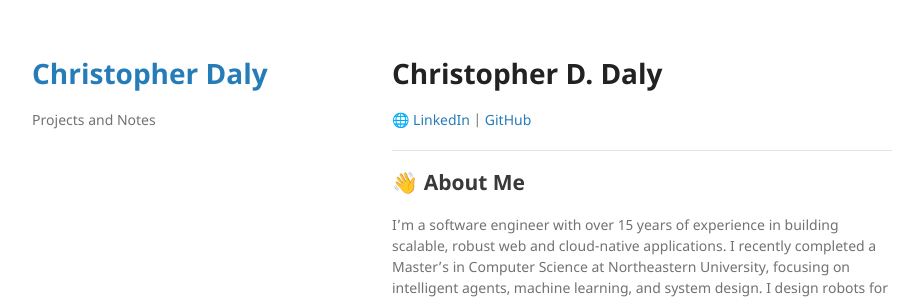
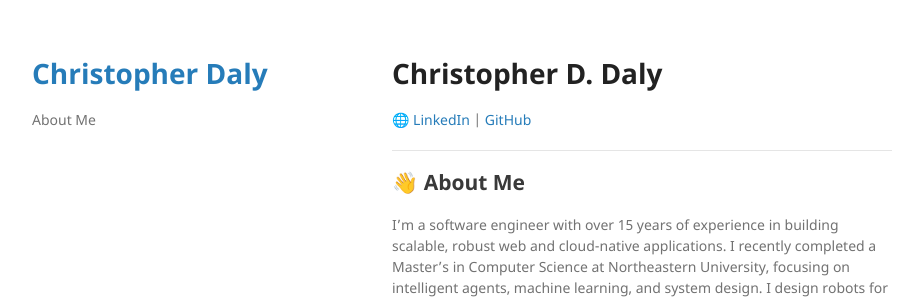
Before and after one commit to c-daly/site, a Jekyll site: the page built from index.md, in a window 1280 px wide. Shown: the top 301 px of the page, without its empty margins (178-1101 px from the left). Built offline with Jekyll 4.4.1, drawn with Linux system fonts in a browser that asks for light colours; our own code applies the rules of GitHub Pages for plain Markdown files.

Commit message:
changed Projects and Notes to About Me

```diff
--- a/_config.yml
+++ b/_config.yml
@@ -1,6 +1,6 @@
 title: Christopher Daly
   #logo: /assets/img/logo.png
-description: Projects and Notes
+description: About Me
 show_downloads: False
 google_analytics:
 theme: jekyll-theme-minimal
```
